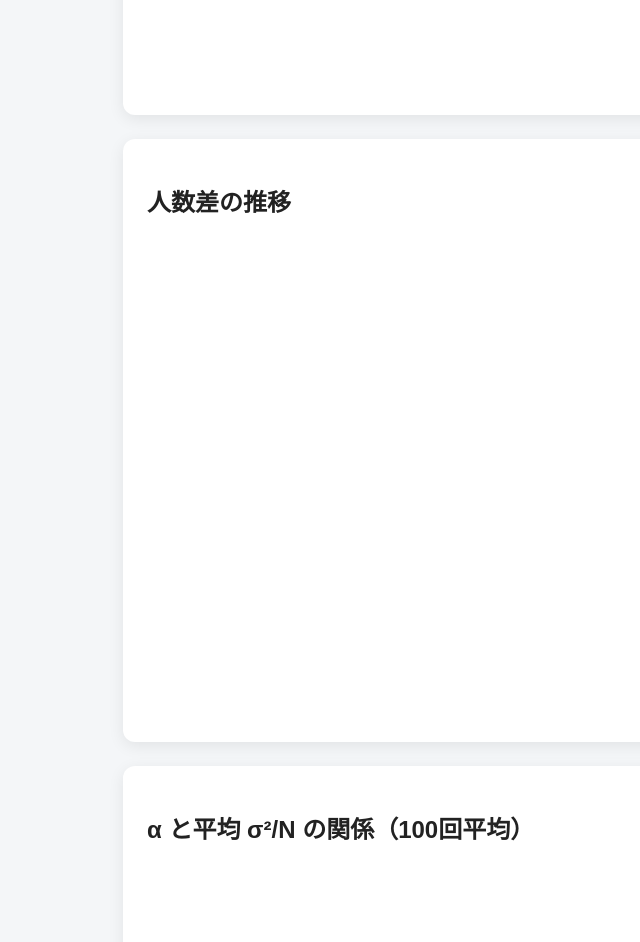
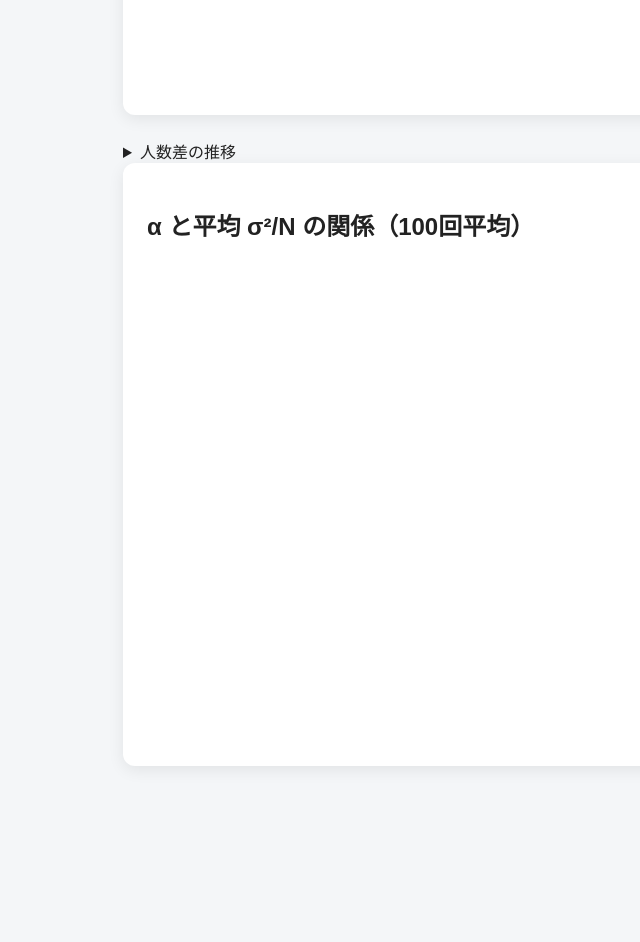
Before and after one commit to Taku0172/Minority-Game-Simulator, a website with bundled scripts: page index.html in a window 1280 px wide. Shown: the part 1380-2322 px from the top of the page, without its empty margins (17-657 px from the left). After the commit the page ends 2230 px from the top, so only its background shows below. Built offline with nearby package versions, Linux system fonts and the light colour scheme.

Commit message:
Improve simulation workflow and UI

```diff
--- a/index.html
+++ b/index.html
@@ -93,10 +93,10 @@
             <canvas id="attendanceChart"></canvas>
         </section>
 
-        <section class="chart-panel">
-            <h2>人数差の推移</h2>
+        <details>
+            <summary>人数差の推移</summary>
             <canvas id="differenceChart"></canvas>
-        </section>
+        </details>
 
         <section class="chart-panel">
             <h2>α と平均 σ²/N の関係（100回平均）</h2>
--- a/script.js
+++ b/script.js
@@ -177,7 +177,7 @@ function drawPhaseChart() {
     });
 }
 
-runButton.addEventListener("click", () => {
+runButton.addEventListener("click", async () => {
     const agentCount = Number(agentCountInput.value);
     const memoryLength =
         Number(memoryLengthSelect.value);
@@ -201,6 +201,8 @@ runButton.addEventListener("click", () => {
     runButton.disabled = true;
     statusMessage.textContent =
         "シミュレーションを実行しています。";
+
+    await new Promise(resolve => setTimeout(resolve, 0));
 
     try {
         const warmupRounds = 1000;
@@ -282,7 +284,7 @@ runButton.addEventListener("click", () => {
     }
 });
 
-runSweepButton.addEventListener("click", () => {
+runSweepButton.addEventListener("click", async () => {
     const agentCount = Number(agentCountInput.value);
 
     if (
@@ -306,6 +308,8 @@ runSweepButton.addEventListener("click", () => {
 
     statusMessage.textContent =
         "m=2〜10について、500期のウォームアップ後、2000期を10回ずつ計算しています。";
+
+    await new Promise(resolve => setTimeout(resolve, 0));
 
     try {
         const warmupRounds = 500;
```
